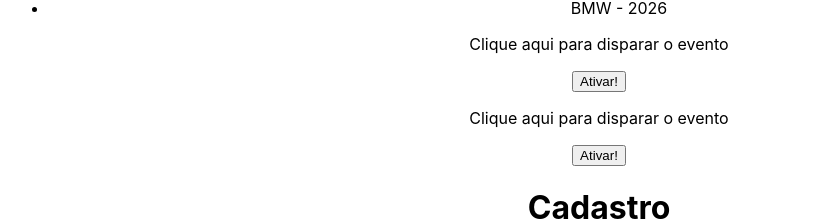
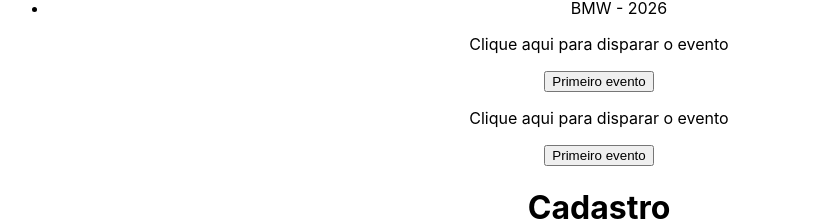
Before and after one commit to LuizBlume/react, a React (Create React App) app: page / in a window 1280 px wide. Shown: the part 1237-1458 px from the top of the page, without its empty margins (41-871 px from the left). Built offline with nearby package versions, Linux system fonts and the light colour scheme.

Commit message:
Aula 11: Eventos por props.

```diff
--- /dev/null
+++ b/src/components/Button.js
@@ -0,0 +1,6 @@
+function Button(props) {
+    return (
+        <button onClick={props.event}>{props.text}</button>
+    )
+}
+export default Button;
--- a/src/components/Evento.js
+++ b/src/components/Evento.js
@@ -1,3 +1,4 @@
+import Button from "./Button";
 function Evento({ numero }) {
     function myEvent() {
         alert(`Olá, fui ativado pelo número ${numero}`)
@@ -5,7 +6,7 @@
     return (
         <>
             <p>Clique aqui para disparar o evento</p>
-            <button onClick={myEvent}>Ativar!</button>
+            <Button event={myEvent} text="Primeiro evento" />
         </>
     )
 }
```
